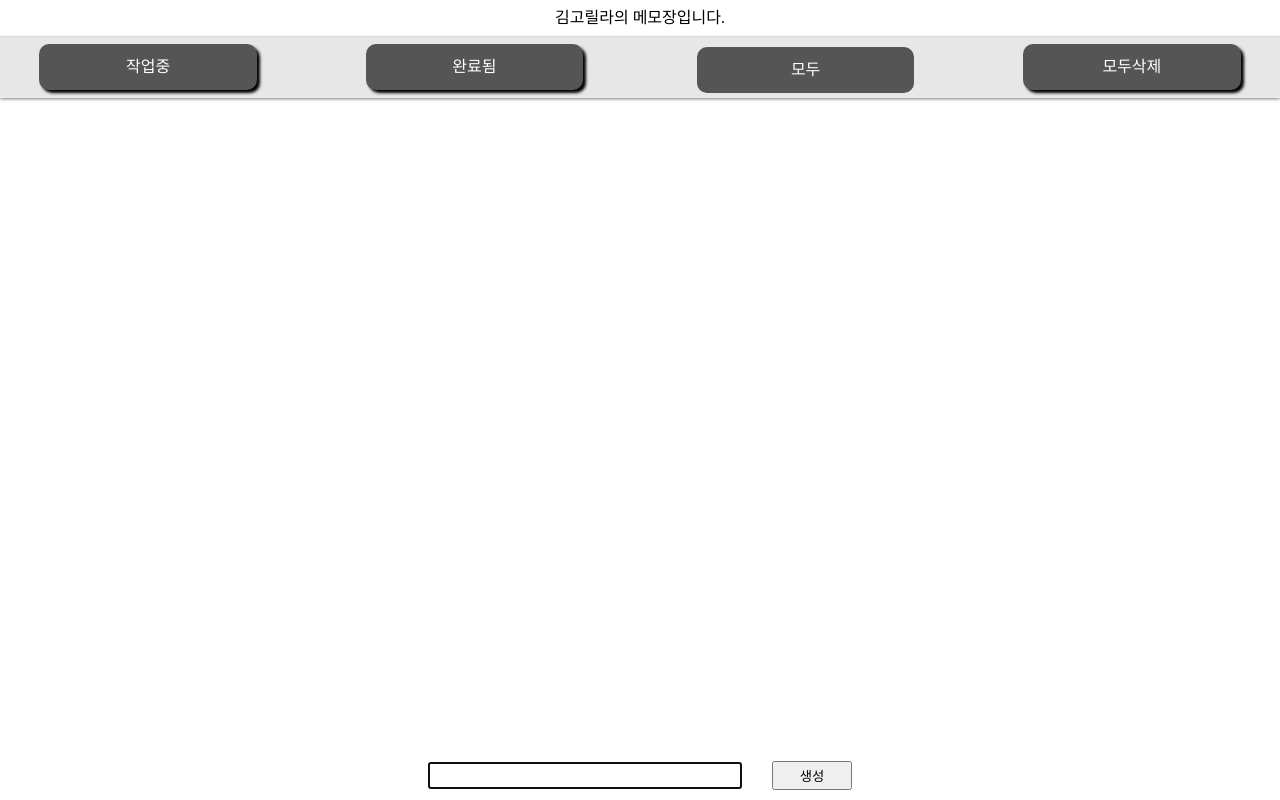
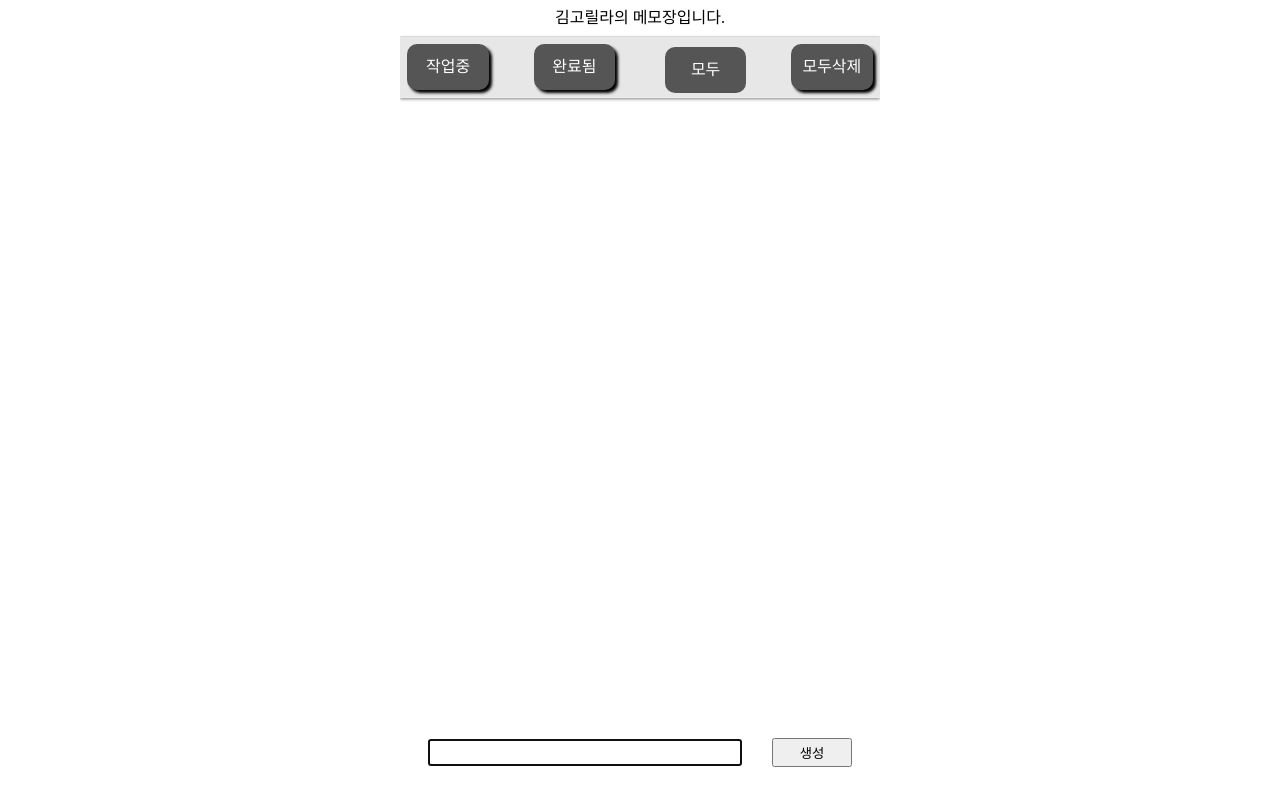
Before and after one commit to gorilla-Kim/extension-memo, a browser extension: page newTab/index.html in a window 1280 px wide. Drawn offline with Linux system fonts and the light colour scheme.

Commit message:
feat: width 500 height 850 사이즈에 최적화된 디자인으로 개선

```diff
--- a/background.js
+++ b/background.js
@@ -15,7 +15,7 @@ function openNewWindow() {
             chrome.windows.create({
                 url: chrome.runtime.getURL("/newTab/index.html"),
                 type: "popup",
-                height: 800,
+                height: 850,
                 width: 500
             }, function(window){
                 chrome.storage.sync.set({windowId: window.id});
--- a/newTab/index.css
+++ b/newTab/index.css
@@ -1,3 +1,14 @@
+body {
+    display: flex;
+    justify-content: center;
+    align-items: center;
+    overflow: hidden;
+}
+#app-warpper {
+    width: 480px;
+    overflow-x: hidden;
+    position: relative;
+}
 #banner {
     width: 100%;
     display: flex;
@@ -88,10 +99,7 @@ header {
     justify-content: center;
     align-items: center;
     gap: 30px;
-    width: 100%;
     padding: 10px 0;
-    position: fixed;
-    bottom: 0;
 }
 
 #form-wrapper input {
--- a/newTab/index.html
+++ b/newTab/index.html
@@ -8,6 +8,7 @@
     <link rel="stylesheet" href="./index.css">
 </head>
 <body>
+<div id="app-warpper">
     <section id="banner">김고릴라의 메모장입니다.</section>
     <header>
         <div class="header-btn working">작업중</div>
@@ -22,6 +23,6 @@
     </form>
     <script src="./components.js"></script>
     <script src="./index.js"></script>
-
+</div>
 </body>
 </html>
```
